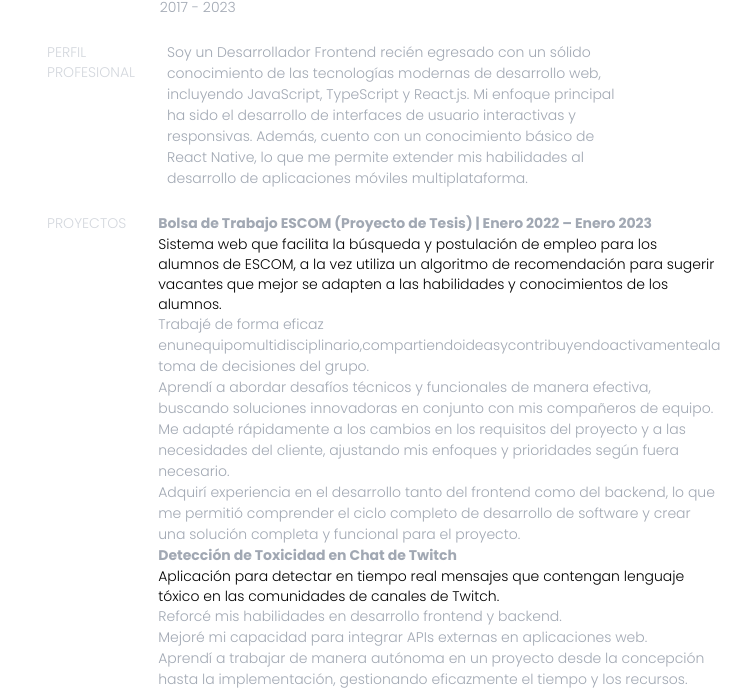
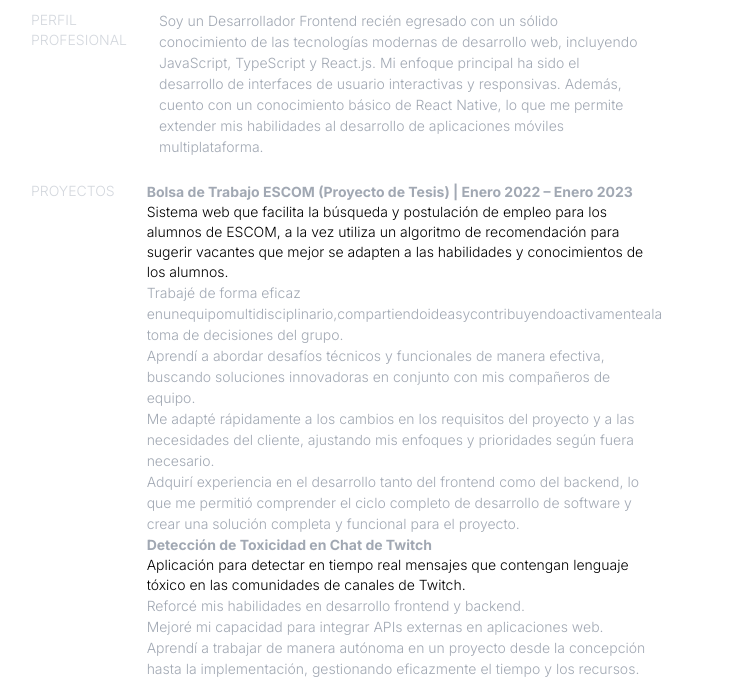
Before and after one commit to enriqueSFranco/mi-portafolio, an Astro site: page / in a window 1280 px wide. Shown: the part 214-913 px from the top of the page, without its empty margins (305-1056 px from the left). Built offline with nearby package versions, Linux system fonts and the light colour scheme; Astro itself is replaced by a stand-in of ours.

Commit message:
add new font

```diff
--- a/src/layouts/Layout.astro
+++ b/src/layouts/Layout.astro
@@ -16,7 +16,7 @@ const { title } = Astro.props;
     <link rel='preconnect' href='https://fonts.googleapis.com' />
     <link rel='preconnect' href='https://fonts.gstatic.com' crossorigin />
     <link
-      href='https://fonts.googleapis.com/css2?family=Poppins:wght@300;500;700&display=swap'
+      href='https://fonts.googleapis.com/css2?family=Inter:wght@100..900&display=swap'
       rel='stylesheet'
     />
     <meta
@@ -27,7 +27,7 @@ const { title } = Astro.props;
     <title>{title}</title>
   </head>
   <body
-    class='w-full grid place-items-center dark:bg-black text-white text-base font-poppins p-8'
+    class='w-full grid place-items-center dark:bg-black text-white text-base tracking-normal font-inter'
   >
     <slot />
   </body>
@@ -39,11 +39,12 @@ const { title } = Astro.props;
 
   @layer {
     html {
-      font-family: "Poppins", sans-serif;
+      font-family: "Inter", sans-serif;
+      font-optical-sizing: auto;
+      font-weight: 400;
+      font-style: normal;
+      font-variation-settings: "slnt" 0;
     }
-  }
-  [id] {
-    scroll-margin-top: 4rem;
   }
 
   @media print {
--- a/tailwind.config.cjs
+++ b/tailwind.config.cjs
@@ -42,7 +42,7 @@ module.exports = {
 				}
 			},
 			fontFamily: {
-				poppins: "'Poppins', sans-serif"
+				inter: "'Inter', sans-serif"
 			}
 		},
 	},
```
